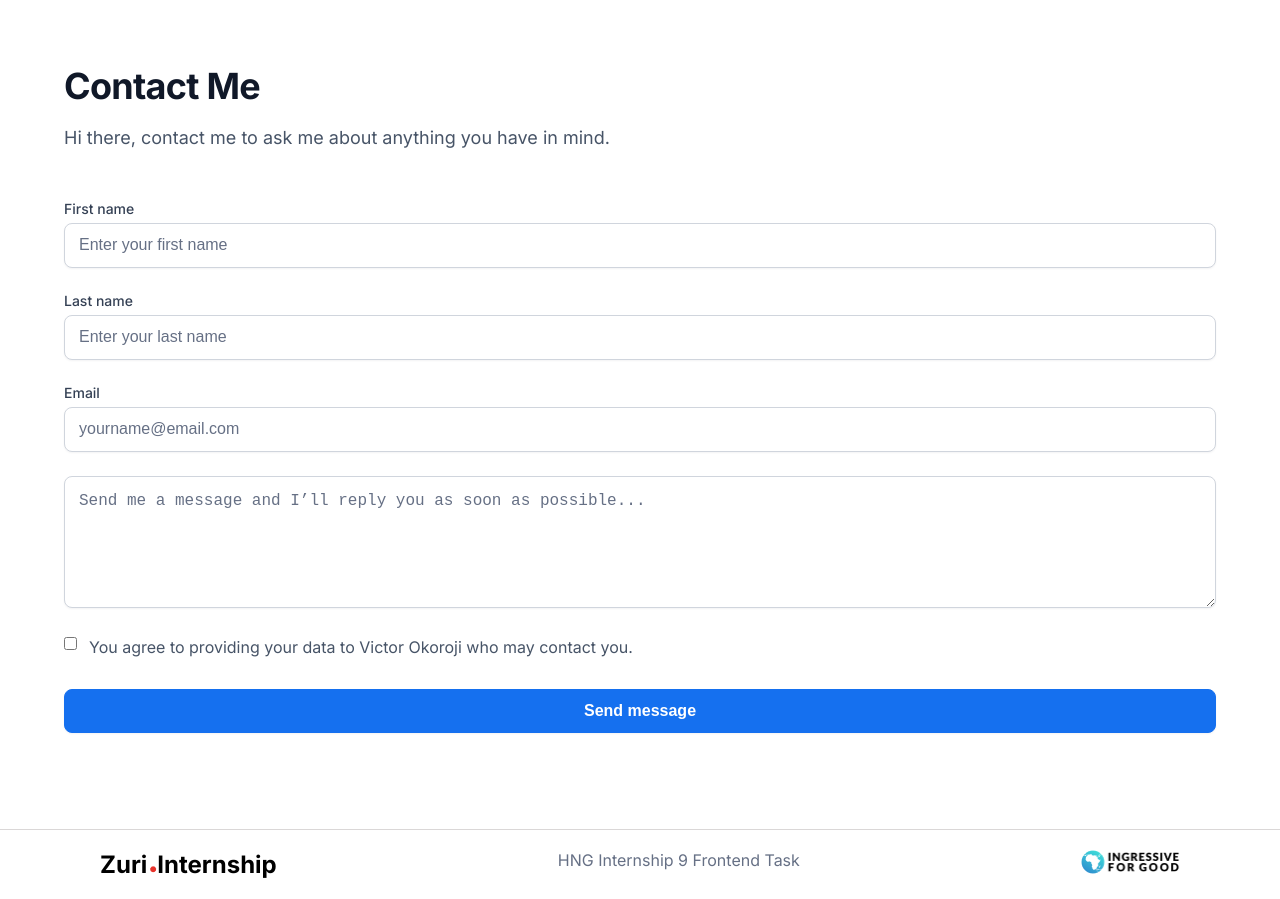
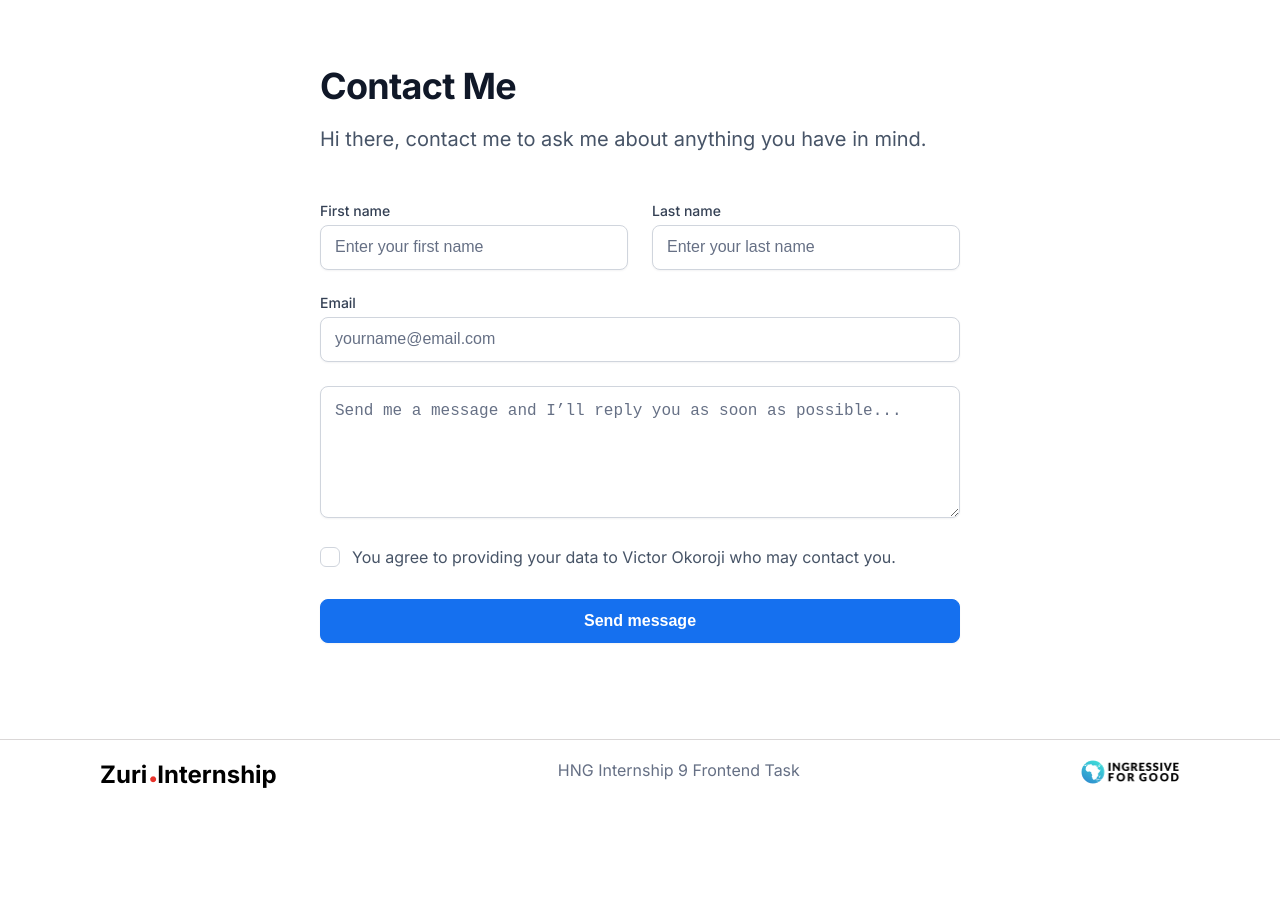
Before and after one commit to vickymarz/linktree, a React (Create React App) app: page /contact in a window 1280 px wide. After the commit the page ends 809 px from the top, so only its background shows below. Built offline with nearby package versions, Linux system fonts and the light colour scheme.

Commit message:
Style contact page desktop view

```diff
--- a/src/component/Input.js
+++ b/src/component/Input.js
@@ -1,17 +1,25 @@
 import React from 'react';
 import propTypes from 'prop-types';
-import styles from '../css/contact.module.css';
 
-const Input = ({ type, name, placeholder }) => (
-  <div className={styles.inputContainer}>
+const Input = ({
+  type, name, placeholder, className,
+}) => (
+  <div className={className}>
     <label htmlFor={name}>{name}</label>
-    <input type={type} id={name} placeholder={placeholder} />
+    <input type={type} id={name} checked placeholder={placeholder} />
   </div>
 );
 
 Input.propTypes = {
   type: propTypes.string.isRequired,
   name: propTypes.string.isRequired,
-  placeholder: propTypes.string.isRequired,
+  placeholder: propTypes.string,
+  className: propTypes.string,
 };
+
+Input.defaultProps = {
+  placeholder: '',
+  className: '',
+};
+
 export default Input;
--- a/src/component/pages/Contact.js
+++ b/src/component/pages/Contact.js
@@ -10,15 +10,15 @@ const Contact = () => (
       <p>Hi there, contact me to ask me about anything you have in mind.</p>
       <form className={styles.form}>
         <div className={styles.name}>
-          <Input type="text" name="First name" placeholder="Enter your first name" />
-          <Input type="text" name="Last name" placeholder="Enter your last name" />
+          <Input type="text" name="First name" placeholder="Enter your first name" className={styles.inputContainer} />
+          <Input type="text" name="Last name" placeholder="Enter your last name" className={styles.inputContainer} />
         </div>
-        <Input type="email" name="Email" placeholder="yourname@email.com" />
+        <Input type="email" name="Email" placeholder="yourname@email.com" className={styles.inputContainer} />
         <textarea className={styles.textarea}>
           Send me a message and I&rsquo;ll reply you as soon as possible...
         </textarea>
         <div className={styles.conditions}>
-          <input type="checkbox" className={styles.checkbox} />
+          <Input type="checkbox" className={styles.checkbox} name="" />
           <span>You agree to providing your data to Victor Okoroji who may contact you.</span>
         </div>
         <button type="submit" className={styles.submitButton}> Send message </button>
--- a/src/css/contact.module.css
+++ b/src/css/contact.module.css
@@ -50,12 +50,19 @@ color: #344054;
   border: 1px solid #D0D5DD;
   box-shadow: 0px 1px 2px rgba(16, 24, 40, 0.05);
   border-radius: 8px;
+  outline: none;
 }
 
 input::placeholder {
   font-weight: 400;
   font-size: 16px;
   color: #667085;
+}
+
+.name {
+  display: flex;
+  justify-content: flex-start;
+  align-items: flex-start;
 }
 
 .textarea {
@@ -69,6 +76,7 @@ border-radius: 8px;
 font-size: 16px;
 line-height: 24px;
 color: #667085;
+outline: none;
 }
 
 .conditions {
@@ -81,9 +89,31 @@ color: #667085;
 }
 
 .checkbox {
+  position: relative;
+  cursor: pointer;
+}
+
+.checkbox label {
   background: #FFFFFF;
   border: 1px solid #D0D5DD;
   border-radius: 6px;
+  width: 20px;
+  height: 20px;
+  bottom: 0;
+  display: block;
+}
+
+.checkbox input {
+  cursor: pointer;
+  position: absolute;
+  top: 0;
+  opacity: 0;
+  height: 0;
+  width: 0;
+}
+
+input:checked + label {
+  background: #1570EF;
 }
 
 .conditions span {
@@ -104,3 +134,26 @@ margin-bottom: 64px;
 color: #FFFFFF;
 width: 100%;
 }
+
+@media only screen and (min-width: 768px) {
+  .container {
+    width: 50%;
+  }
+
+  .container p {
+    font-weight: 400;
+    font-size: 20px;
+    line-height: 30px;
+  }
+
+  .name {
+    display: flex;
+    justify-content: space-between;
+    align-items: flex-start;
+    gap: 24px;
+  }
+
+  .name .inputContainer {
+    flex: 1;
+  }
+}
```
